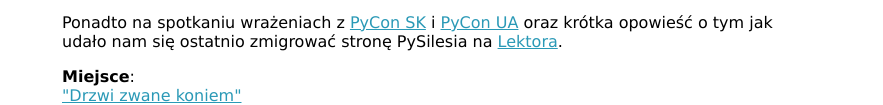
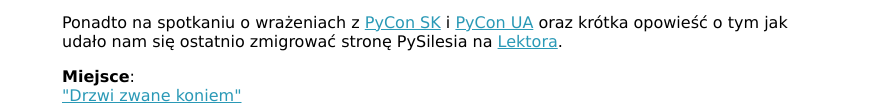
Before and after one commit to PySilesia/pysilesia.github.io, a plain HTML site: page blog/index.html in a window 1280 px wide. Shown: the part 501-606 px from the top of the page, without its empty margins (198-1081 px from the left). Drawn offline with Linux system fonts and the light colour scheme.

Commit message:
Synchronized build

```diff
--- a/blog/index.html
+++ b/blog/index.html
@@ -40,7 +40,7 @@
   <p>Na trzecim w 2016 roku spotkaniu PySilesia będziemy gościć <strong>Mateusza Paprockiego</strong> z Wrocławia z prelekcją:</p>
 <p><strong>"SymPy - matematyka symboliczna w Pythonie"</strong></p>
 <p>Mateusz jest inżynierem oprogramowania, obecnie pracującym w <a href="https://www.continuum.io/">Continuum Analytics</a>, który prywatnie i zawodowo udziela się w projektach bazujących na otwartym kodzie źródłowym. Od 2007 roku jest core developerem biblioteki <a href="http://www.sympy.org">SymPy</a>. Ponadto Mateusz nie raz występował z prelekcjami na różnych wydarzeniach takich jak <a href="../blog/pysilesia-32016/">EuroSciPy</a> czy <a href="../blog/pysilesia-32016/">PyCon PL</a>, jak również wielokrotnie był mentorem w programie Google Summer of Code. Na najbliższym spotkaniu PySilesia opowie co to jest matematyka symboliczna, jak się przydaje i jaką pomoc dla programistów Pythona w tym temacie oferuje SymPy.</p>
-<p>Ponadto na spotkaniu wrażeniach z <a href="https://2016.pycon.sk/en/">PyCon SK</a> i <a href="http://ua.pycon.org/">PyCon UA</a> oraz krótka opowieść o tym jak udało nam się ostatnio zmigrować stronę PySilesia na <a href="https://www.getlektor.com/">Lektora</a>.</p>
+<p>Ponadto na spotkaniu o wrażeniach z <a href="https://2016.pycon.sk/en/">PyCon SK</a> i <a href="http://ua.pycon.org/">PyCon UA</a> oraz krótka opowieść o tym jak udało nam się ostatnio zmigrować stronę PySilesia na <a href="https://www.getlektor.com/">Lektora</a>.</p>
 <p><strong>Miejsce</strong>:<br>
 <a href="http://drzwizwanekoniem.pl/">"Drzwi zwane koniem"</a><br>
 Spotykamy się w ostatniej sali (po wejściu cały czas prosto)</p>
```
Also changed, not shown: blog/pysilesia-32016/index.html (+1 -1 lines).
